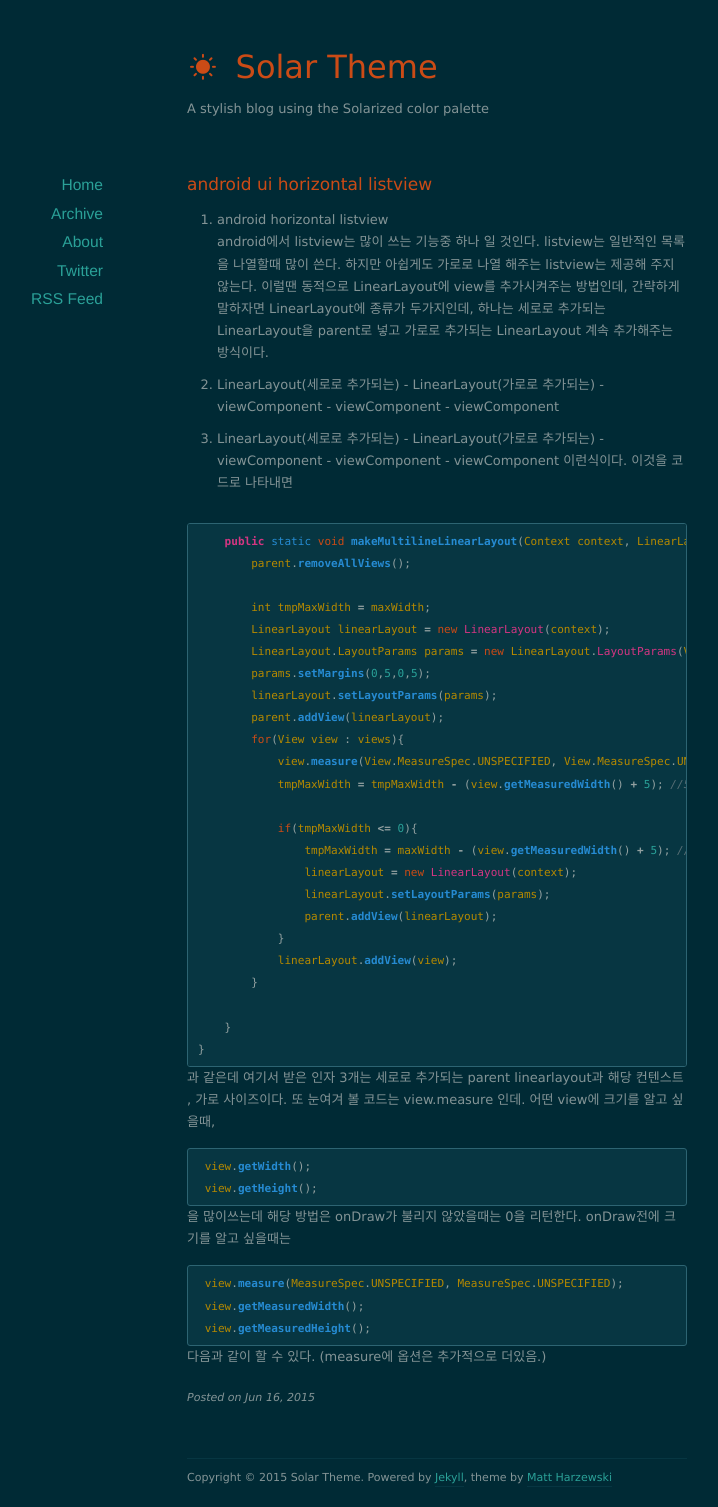
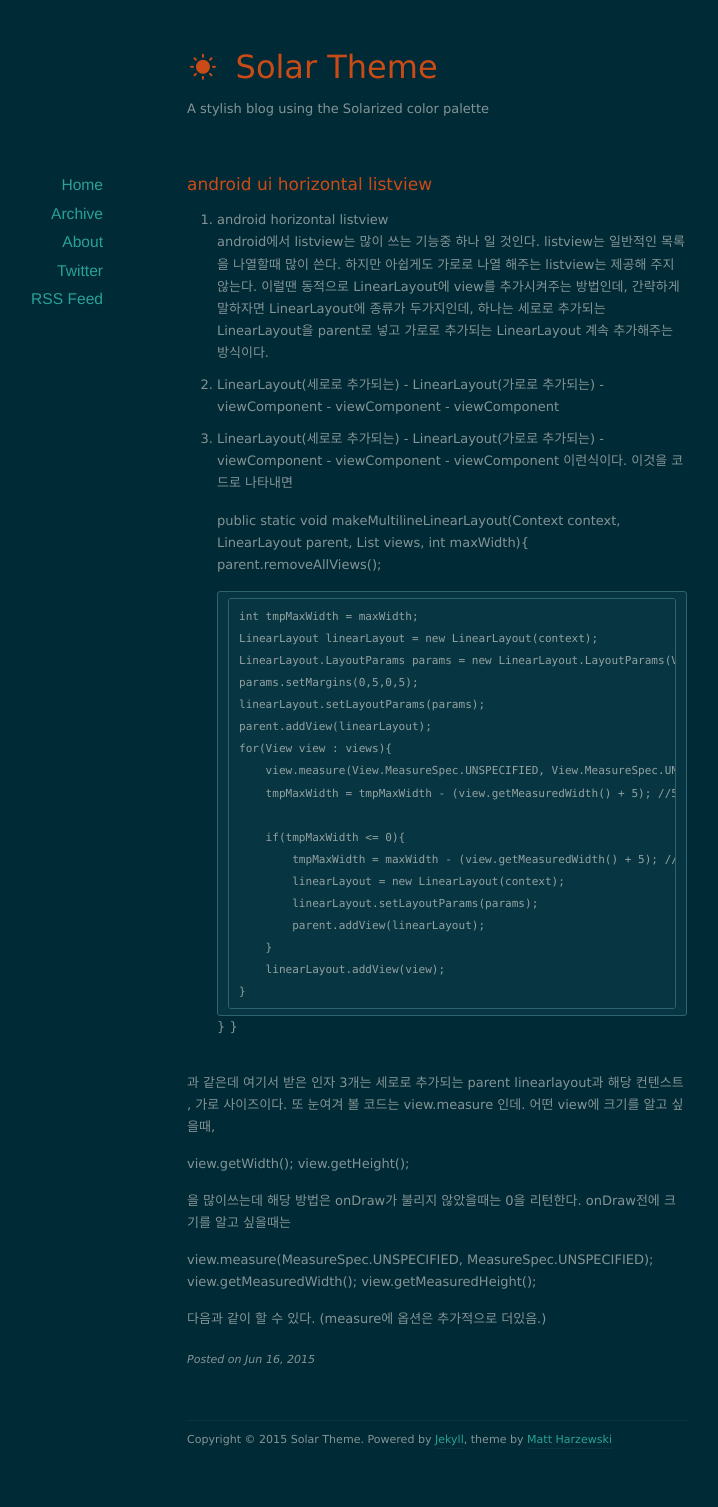
Before and after one commit to lovesigma/lovesigma.github.io, a Jekyll site: the page built from _posts/2015-06-16-android-ui-horizontal-listview.markdown, in a window 1280 px wide. Shown: the whole page, without its empty margins (203-921 px from the left). Built offline with Jekyll 4.4.1, drawn with Linux system fonts in a browser that asks for light colours; nearby versions of some CDN libraries; after the commit the page ends 1470 px from its top, so only the background shows below that.

Commit message:
horizontal listview

```diff
--- a/_posts/2015-06-16-android-ui-horizontal-listview.markdown
+++ b/_posts/2015-06-16-android-ui-horizontal-listview.markdown
@@ -24,7 +24,8 @@ parent로 넣고 가로로 추가되는 LinearLayout 계속 추가해주는 방
  		- viewComponent
 이런식이다.
 이것을 코드로 나타내면
-{% highlight javascript %}
+
+
     public static void makeMultilineLinearLayout(Context context, LinearLayout parent, List<View> views, int maxWidth){
         parent.removeAllViews();
 
@@ -49,20 +50,24 @@ parent로 넣고 가로로 추가되는 LinearLayout 계속 추가해주는 방
 
     }
 }
-{% endhighlight %}
+
 과 같은데
 여기서 받은 인자 3개는 세로로 추가되는 parent linearlayout과 해당 컨텐스트 , 가로 사이즈이다.
 또 눈여겨 볼 코드는 view.measure 인데.
 어떤 view에 크기를 알고 싶을때,
-{% highlight javascript %}
+
+
  view.getWidth();
  view.getHeight();
-{% endhighlight %}
+
+
  을 많이쓰는데 해당 방법은 onDraw가 불리지 않았을때는 0을 리턴한다.
  onDraw전에 크기를 알고 싶을때는
-{% highlight javascript %}
+
+
  view.measure(MeasureSpec.UNSPECIFIED, MeasureSpec.UNSPECIFIED);
- view.getMeasuredWidth();
+view.getMeasuredWidth();
  view.getMeasuredHeight();
-{% endhighlight %}
+
+
  다음과 같이 할 수 있다. (measure에 옵션은 추가적으로 더있음.)
```
